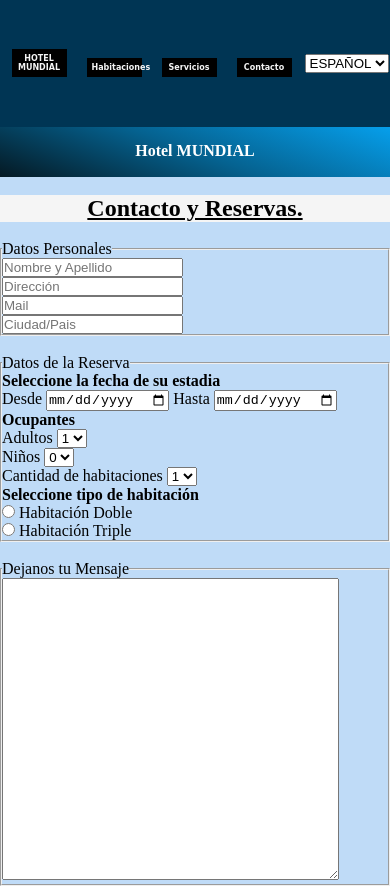
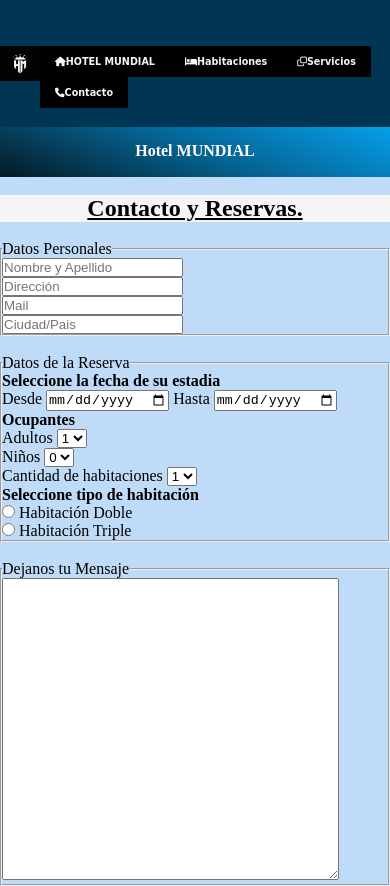
Before and after one commit to NicolasMoh8/PreEntrega2-Mohlinger-Nicolas, a website: page pages/Contacto.html in a window 390 px wide. Shown: the top 886 px of the page. Drawn offline with Linux system fonts and the light colour scheme.

Commit message:
cambios en nav y footer

```diff
--- a/pages/Contacto.html
+++ b/pages/Contacto.html
@@ -7,30 +7,30 @@
         <meta name="description" content="Hotel Mundial en Rosario, pagina de contacto y reserva">
         <meta name="keywords"  content="hotel mundial, cuatro estrellas, hoteles en rosario, habitacion doble, habitacion triple, hotel con pileta, hotel con gimnasio">
         <link rel="stylesheet" href="../css/estilo.css">
+        <script src="https://kit.fontawesome.com/f33d469780.js" crossorigin="anonymous"></script>
         <title>Hotel Mundial, contacto y reservas</title>
+        <link rel="icon" type="image/jpeg" href="../assets/images/logo2.jpeg">
     </head>
     <body>
         <header class="header__textoNegrita">
             <nav>
+                <div class="logo">
+                    <a href="../index.html"> <img src="../assets/images/Logo2.jpeg" alt="logo hotel negro y blanco"></a>
+                </div>
                 <div class="reseteoListas">
-                    <ul>
-                        <li><a href="../index.html">HOTEL MUNDIAL</a></li>
-                        <li class="submenu">Habitaciones
-                             <ul>
-                                    <li><a href="../pages/Doble.html">Doble</a></li>
-                                    <li><a href="../pages/Triple.html">Triple</a></li>
+                    <ul class="nav">
+                        <li><a href="../index.html"><i class="fa fa-home" aria-hidden="true"></i>HOTEL MUNDIAL</a></li>
+                        <li class="submenu"><a href=""><i class="fa fa-bed" aria-hidden="true"></i>Habitaciones</a>
+                            <ul>
+                                <li><a href="../pages/Doble.html">Doble</a></li>
+                                <li><a href="../pages/Triple.html">Triple</a></li>
                             </ul>
                         </li>
-                        <li><a href="../pages/servicios.html">Servicios</a></li>
-                        <li><a href="../pages/Contacto.html">Contacto</a></li>
+                        <li><a href="../pages/servicios.html"><i class="fa fa-clone" aria-hidden="true"></i>Servicios</a></li>
+                        <li><a href="../pages/Contacto.html"><i class="fa fa-phone" aria-hidden="true"></i>Contacto</a></li>
                     </ul>
                 </div>
-                <div id="idioma">
-                    <select name="IDIOMA" id="lang">DESPLEGABLE
-                    <option value="es">ESPAÑOL</option>
-                    <option value="en">INGLES</option>
-                    </select>
-                </div>
+
             </nav>
         </header>
         <main id="contacto">
@@ -139,6 +139,9 @@
         <footer class="reseteoListas footer">
             <a href="../index.html"><li>Hotel Mundial</li></a>
             Todos los derechos reservados. Copyright 2022.
+            <i class="fa fa-whatsapp" aria-hidden="true"></i>
+            <i class="fa fa-twitter-square" aria-hidden="true"></i>
+            <i class="fa fa-instagram" aria-hidden="true"></i>
         </footer>
     </body>
 </html>
--- a/scss/_nav.scss
+++ b/scss/_nav.scss
@@ -4,51 +4,67 @@ nav{
     display: flex;
     align-items: center;
     justify-content: space-around;
+
+    .logo img{
+        width: 58px;
+        height: 45px;
+
+    }
+
     div{
-        ul{
-            list-style: none;
-            font-size:0;
-            color: $letras-boton;
-            text-align: center;
+        height: 48px;
+        a{
+            &:hover{
+                color: black;
+                background-color: white;
+            }
+        }
+    }
 
-            li{
-                display: inline-block;
-                width: 150px;
-                position: relative;
-                font-size: $font-size*0.75;
-                font-family: 'Nerko One', cursive;
-                padding: 5px;
-                margin: 10px;
+    ul, ol{
+       list-style: none;
+    }
+
+    ul {
+        li{
+
+            a{
                 background-color: $background-boton;
-
-                ul{
-                    position: absolute;
-                    display: none;
-                }
+                color: $letras-boton;
+                padding: 10px 15px;
+                display: block;
             }
+            ul{
+                display: none;
+                position: absolute;
+                min-width: 140px;
+            }
+        }
+    }
+    .nav > li{
+        float: left;
+    }
 
 
-            .submenu{
-                &:hover ul{
-                    display: block;
-                    background-color: $background-boton;
-                    padding: 1px;
-                    margin: 5px;
-                }
-
-            }
+    .submenu{
+        &:hover ul{
+            display: block;
+            position: absolute;
         }
 
     }
 
-    div{
-        display: flex;
-        justify-content: flex-end;
 
+
+    @media (max-width: 480px){
+        #idioma{
+            display: none;
+        }
     }
     @media (max-width: 320px){
         #idioma{
             display: none;
         }
     }
+
 }
--- a/scss/estilo.scss
+++ b/scss/estilo.scss
@@ -50,7 +50,7 @@ body{
             font-size: $font-size*2;
             text-align: center;
             background-image: linear-gradient(20deg, #051923, #056290, #069feb );
-
+            padding: 30px;
         }
         h2{
             background-color: $background-h2;
@@ -99,6 +99,7 @@ body{
 
       header{
         height: 15vh;
+
     }
       main{
         height: 215vh;
@@ -122,15 +123,18 @@ body{
         header{
             height: 15vh;
             nav{
+                .logo img{
+                    height: 40px;
+                }
                 div{
+                    height: 40px;
                     ul{
                         li{
-                          width: 80px;
-                          font-size: $font-size*0.65;
-                          margin: 10px;
+                          font-size: $font-size*0.8;
                         }
                     }
                 }
+
             }
         }
         main{
@@ -152,12 +156,17 @@ body{
     body{
         header{
             nav{
+                .logo img{
+                    width: 40px;
+                    height: 35px;
+                }
                 div{
+                    height: 35px;
                     ul{
                         li{
-                            width: 55px;
-                            font-size: $font-size*0.50;
+                            font-size: $font-size*0.60;
                         }
+
                     }
                 }
             }
@@ -181,13 +190,17 @@ body{
         header{
             height: 10vh;
             nav{
+                .logo img{
+                    width: 40px;
+                    height: 28px;
+                }
                 div{
+                    height: 30px;
                     ul{
                         li{
-                            width: 70px;
-                            font-size: $font-size*0.40;
-                            margin: 0px;
+                            font-size: $font-size*0.35;
                         }
+
                     }
                 }
             }
```
Also changed, not shown: index.html (+13 -13 lines), pages/Doble.html (+13 -11 lines), pages/Triple.html (+13 -11 lines), pages/servicios.html (+13 -11 lines), assets/images/logo2.jpeg (added), css/estilo.css. Lines whose indentation alone changed are shown as unchanged.
